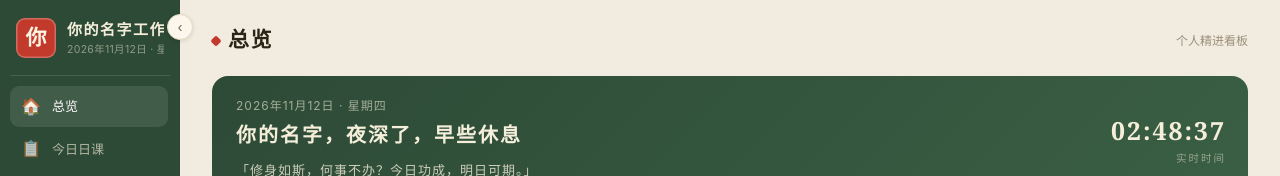
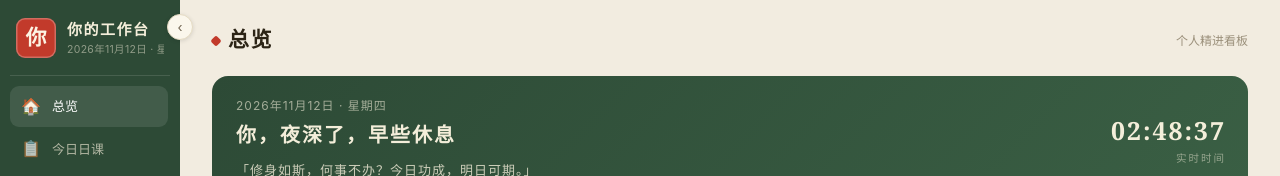
Before and after one commit to gengmingjie666-ctrl/geng-workbench, a plain HTML site: page template.html in a window 1280 px wide. Shown: the top 176 px of the page. Drawn offline with Linux system fonts and the light colour scheme.

Commit message:
privacy: 同步 template.html，去除个人信息

```diff
--- a/template.html
+++ b/template.html
@@ -9,7 +9,7 @@
 <link rel="apple-touch-icon" href="icon.png">
 <link rel="icon" type="image/png" href="icon.png">
 <meta name="theme-color" content="#2d4a36">
-<title>你的名字 · 个人工作台</title>
+<title>个人工作台</title>
 <style>
 :root{
   --bg:#f2ece0;--card:#fbf7ec;--card-deep:#f7f1e2;
@@ -316,7 +316,7 @@ textarea{resize:vertical;width:100%}
     <div class="brand">
       <div class="seal">你</div>
       <div class="brand-info">
-        <h1>你的名字工作台</h1>
+        <h1>你的工作台</h1>
         <p id="todayStr">2026年10月10日 · 星期六</p>
       </div>
     </div>
@@ -331,7 +331,7 @@ textarea{resize:vertical;width:100%}
   <!-- 手机顶栏 -->
   <div class="mobile-top">
     <div class="seal">你</div>
-    <div><h1>你的名字工作台</h1><p id="todayStrM">2026年10月10日 · 星期六</p></div>
+    <div><h1>你的工作台</h1><p id="todayStrM">2026年10月10日 · 星期六</p></div>
     <div class="conn offline" id="connM"><span class="dot"></span><span class="txt">本地</span></div>
   </div>
 
@@ -343,12 +343,12 @@ textarea{resize:vertical;width:100%}
 
 <script>
 /* ================================================================
- * 你的名字 · 个人工作台  —  单文件版
+ * 个人工作台  —  单文件版
  * 数据层：IndexedDB 本地缓存 + Supabase 云端同步（可选）
  * ================================================================ */
 
 /* ====== 常量 ====== */
-const DB_NAME='GengWorkbench';const STORE='kv';const KEY_STATE='state';const KEY_SB='supabase_config';
+const DB_NAME='GengWorkbench';const STORE='kv';const KEY_STATE='state';const KEY_SB='supabase_config';const KEY_NAME='user_name';
 const CI_ITEMS=[['qi','早起'],['jingang','八部金刚功'],['changshou','八部长寿功'],['guannian','观念观照'],['dushu','读书1小时'],['shui','23点前睡']];
 const TODO_TAGS=['普通','英语','读书','要紧','学术','公众号','观念','小说'];
 const TAG_COLORS={'普通':'#8a8371','英语':'#3d6b7c','读书':'#4a7c59','要紧':'#c23a2b','学术':'#3d6b7c','公众号':'#b5651d','观念':'#7d5a8c','小说':'#2d4a36'};
@@ -455,6 +455,14 @@ async function mediaDel(id){
 /* ====== Supabase 同步 ====== */
 let _supaClient=null;let _connStatus='offline';let _syncTimer=null;
 function sbConfig(){try{return JSON.parse(localStorage.getItem(KEY_SB)||'{}');}catch(e){return{};}}
+function userName(){return localStorage.getItem(KEY_NAME)||'';}
+function applyName(){
+  const n=userName();
+  document.title=(n?n+' · ':'')+'个人工作台';
+  const sealChar=n?n.charAt(0):'你';
+  document.querySelectorAll('.seal').forEach(s=>s.textContent=sealChar);
+  document.querySelectorAll('.brand h1, .mobile-top h1').forEach(h=>h.textContent=(n||'你的')+'工作台');
+}
 function setConn(status){
   _connStatus=status;
   const map={offline:'本地',online:'已同步',syncing:'同步中',error:'连接失败'};
@@ -950,7 +958,7 @@ function showCheer(){
 
 /* ====== 总览 ====== */
 function welcomeText(){
-  const h=new Date().getHours();const n='你的名字';
+  const h=new Date().getHours();const n=userName()||'你';
   if(h<5)return n+'，夜深了，早些休息';
   if(h<9)return n+'，晨光初照，一日之计在于晨';
   if(h<12)return n+'，上午好，专注当下';
@@ -1408,7 +1416,8 @@ function showTopicPicker(hotId,hotType,hotContent){
 function vSettings(){
   const cfg=sbConfig();
   const aiCfg=state.ai||{provider:'zhipu',key:''};
-  const g='<div class="card"><h3>☁️ Supabase 云端同步</h3><p style="font-size:12px;color:var(--ink-faint);margin-bottom:12px;line-height:1.8">填写 Supabase 项目 URL 和 anon key 开启云端同步。<br>未填写时数据仅保存在本地（IndexedDB），不会丢失。<br>需在 Supabase 控制台创建数据表：<code style="background:var(--card-deep);padding:2px 6px;border-radius:4px;font-size:11px">create table workbench (id text primary key, data jsonb, updated_at timestamptz default now());</code></p><div class="form-grid"><div class="fld full"><label>Project URL</label><input type="text" id="sb-url" value="'+esc(cfg.url||'')+'" placeholder="https://xxxx.supabase.co"></div><div class="fld full"><label>Anon Key</label><input type="text" id="sb-key" value="'+esc(cfg.key||'')+'" placeholder="eyJ..."></div></div><button class="btn" data-act="sb-save">保存并连接</button> <button class="btn btn-ghost" data-act="sb-test">测试连接</button> <button class="btn btn-red" data-act="sb-clear" style="margin-left:auto">断开</button> <button class="btn btn-ghost" data-act="sb-diagnose" style="margin-left:8px">🔍 诊断同步</button></div>'+
+  const g='<div class="card"><h3>👤 个人信息</h3><p style="font-size:12px;color:var(--ink-faint);margin-bottom:12px">设置你的称呼，用于页面标题、问候语和备份文件名。仅保存在本地浏览器，不会上传。</p><div class="form-grid"><div class="fld full"><label>你的名字</label><input type="text" id="user-name" value="'+esc(userName())+'" placeholder="例如：小明"></div></div><button class="btn" data-act="name-save">保存</button></div>'+
+  '<div class="card"><h3>☁️ Supabase 云端同步</h3><p style="font-size:12px;color:var(--ink-faint);margin-bottom:12px;line-height:1.8">填写 Supabase 项目 URL 和 anon key 开启云端同步。<br>未填写时数据仅保存在本地（IndexedDB），不会丢失。<br>需在 Supabase 控制台创建数据表：<code style="background:var(--card-deep);padding:2px 6px;border-radius:4px;font-size:11px">create table workbench (id text primary key, data jsonb, updated_at timestamptz default now());</code></p><div class="form-grid"><div class="fld full"><label>Project URL</label><input type="text" id="sb-url" value="'+esc(cfg.url||'')+'" placeholder="https://xxxx.supabase.co"></div><div class="fld full"><label>Anon Key</label><input type="text" id="sb-key" value="'+esc(cfg.key||'')+'" placeholder="eyJ..."></div></div><button class="btn" data-act="sb-save">保存并连接</button> <button class="btn btn-ghost" data-act="sb-test">测试连接</button> <button class="btn btn-red" data-act="sb-clear" style="margin-left:auto">断开</button> <button class="btn btn-ghost" data-act="sb-diagnose" style="margin-left:8px">🔍 诊断同步</button></div>'+
   '<div class="card"><h3>🤖 AI 服务配置</h3><p style="font-size:12px;color:var(--ink-faint);margin-bottom:12px;line-height:1.8">配置 AI 服务后，「每日热点」板块可自动生成爆款解读。<br>推荐智谱 GLM（注册送 2000 万 tokens 免费额度：<a href="https://bigmodel.cn/console/overview" target="_blank" style="color:var(--green)">bigmodel.cn</a>）</p><div class="form-grid"><div class="fld"><label>服务商</label><select id="ai-provider"><option value="zhipu"'+(aiCfg.provider==='zhipu'?' selected':'')+'>智谱 GLM</option><option value="deepseek"'+(aiCfg.provider==='deepseek'?' selected':'')+'>DeepSeek</option></select></div><div class="fld full"><label>API Key</label><input type="text" id="ai-key" value="'+esc(aiCfg.key||'')+'" placeholder="粘贴你的 API Key…"></div></div><button class="btn" data-act="ai-save">保存</button> <button class="btn btn-ghost" data-act="ai-test">测试连接</button> <button class="btn btn-red" data-act="ai-clear" style="margin-left:auto">清除</button></div>'+
   '<div class="card"><h3>💾 数据管理</h3><div style="display:flex;gap:10px;flex-wrap:wrap"><button class="btn btn-ghost" data-act="export">导出备份(JSON)</button><button class="btn btn-ghost" data-act="import">导入备份</button><button class="btn btn-ghost" data-act="restoreBak">♻️ 恢复同步前备份</button><button class="btn btn-red" data-act="reset">清空所有数据</button></div><p style="font-size:12px;color:var(--sub);margin:8px 0 0">「恢复同步前备份」：如果发现同步后内容丢失，点这里可以把上次同步覆盖前的本地数据合并回来。</p></div>'+
   '<div class="card"><h3>📱 使用说明</h3><div style="font-size:12.5px;color:var(--ink-soft);line-height:2"><b>桌面端</b>：将本 HTML 文件放在桌面，双击即可打开。可在浏览器中「添加快捷方式」生成桌面图标。<br><b>手机端</b>：在 Safari 中打开 → 分享 →「添加到主屏幕」，即可像 App 一样使用。<br><b>数据同步</b>：配置 Supabase 后，多设备数据自动同步。未配置时数据保存在本地浏览器。<br><b>侧栏折叠</b>：点击侧栏左上角圆形按钮可折叠/展开侧栏，折叠后仅显示图标。</div></div>';
@@ -1585,6 +1594,7 @@ document.body.addEventListener('click',async e=>{
     case 'wt-add':{const v=+$('#wt-val').value;if(!v)break;const w=state.exercise.weights;const idx=w.findIndex(x=>x.date===todayKey());if(idx>-1)w[idx].weight=v;else w.push({date:todayKey(),weight:v});saveState();render();break;}
     case 'eng-tab':ui.engTab=el.dataset.v;render();break;
     case 'eng-log':{const t=ui.engTab||'words',q=+$('#eng-qty').value||0;if(!q)break;state.english[t]+=q;state.english.logs.push({date:todayKey(),type:t,qty:q,note:$('#eng-note').value.trim()});saveState();render();break;}
+    case 'name-save':{const v=$('#user-name').value.trim();if(v)localStorage.setItem(KEY_NAME,v);else localStorage.removeItem(KEY_NAME);applyName();render();break;}
     case 'sb-save':{const url=$('#sb-url').value.trim(),key=$('#sb-key').value.trim();localStorage.setItem(KEY_SB,JSON.stringify({url,key}));if(url&&key){initSupabase();}else{setConn('offline');}render();break;}
     case 'sb-test':{initSupabase();break;}
     case 'sb-clear':{localStorage.removeItem(KEY_SB);_supaClient=null;setConn('offline');render();break;}
@@ -1620,7 +1630,7 @@ document.body.addEventListener('click',async e=>{
     case 'ai-save':{const p=$('#ai-provider'),k=$('#ai-key');state.ai={provider:p?p.value:'zhipu',key:k?k.value.trim():''};saveState();alert('AI配置已保存并同步');render();break;}
     case 'ai-test':{const r=await callAI('请回复"连接成功"四个字');if(r.ok)alert('✅ AI连接成功！\n\n回复：'+r.text);else alert('❌ '+r.error);break;}
     case 'ai-clear':{state.ai={provider:'zhipu',key:''};saveState();render();break;}
-    case 'export':{const blob=new Blob([JSON.stringify(state,null,2)],{type:'application/json'});const a=document.createElement('a');a.href=URL.createObjectURL(blob);a.download='你的名字工作台备份-'+todayKey()+'.json';a.click();break;}
+    case 'export':{const blob=new Blob([JSON.stringify(state,null,2)],{type:'application/json'});const a=document.createElement('a');a.href=URL.createObjectURL(blob);a.download=(userName()||'个人')+'工作台备份-'+todayKey()+'.json';a.click();break;}
     case 'import':{const inp=document.createElement('input');inp.type='file';inp.accept='.json';inp.onchange=()=>{const f=inp.files[0];if(!f)return;const r=new FileReader();r.onload=()=>{try{state=mergeObj(defaultData(),JSON.parse(r.result));saveState(true);render();alert('导入成功');}catch(err){alert('导入失败：'+err.message);}};r.readAsText(f);};inp.click();break;}
     case 'restoreBak':{idbGet('backup_state').then(bak=>{if(!bak){alert('没有找到备份。同步覆盖前的本地数据备份还不存在（旧版本尚未生成过备份）。');return;}const m=mergeState(state,mergeObj(defaultData(),bak));state=m.state;saveState(true);render();alert(m.changed?'✅ 已把备份中的内容合并回来（'+new Date().toLocaleString()+' 之前的本地数据）':'备份内容与当前数据一致，无需恢复。');});break;}
     case 'reset':{if(confirm('确定清空所有数据？此操作不可撤销。')){state=defaultData();saveState(true);render();}break;}
@@ -1668,6 +1678,7 @@ async function init(){
   }
   if(migrated){snapState();await idbSet(KEY_STATE,state);}
   setConn('offline');
+  applyName();
   render();
   checkCheer();
   initSupabase();
```
